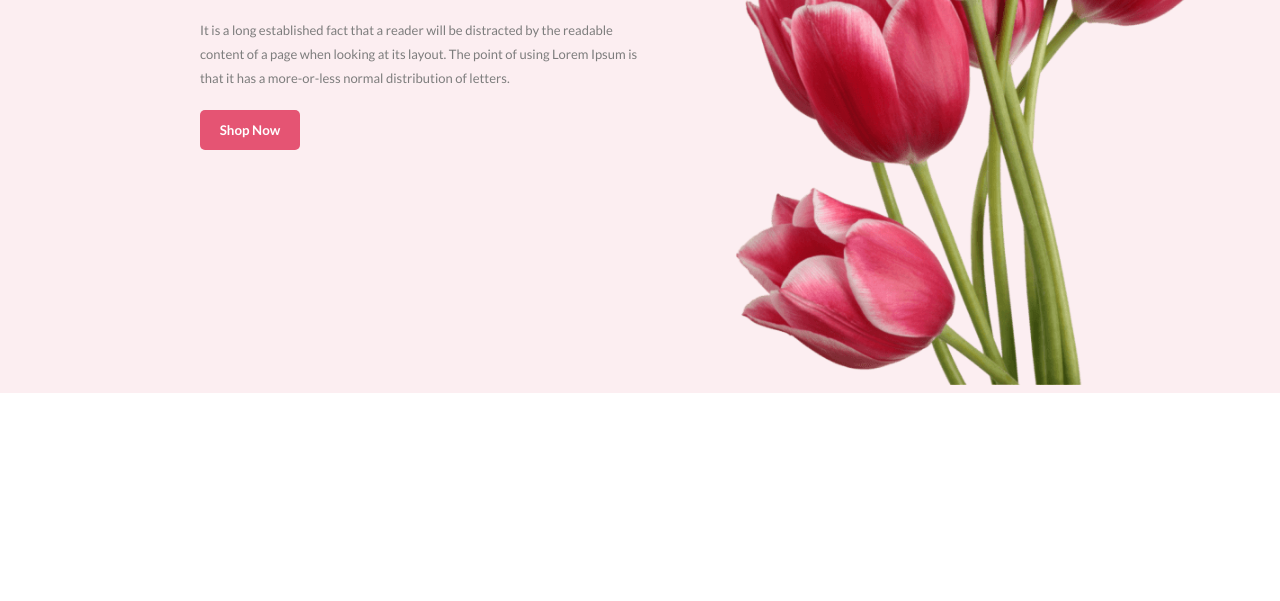
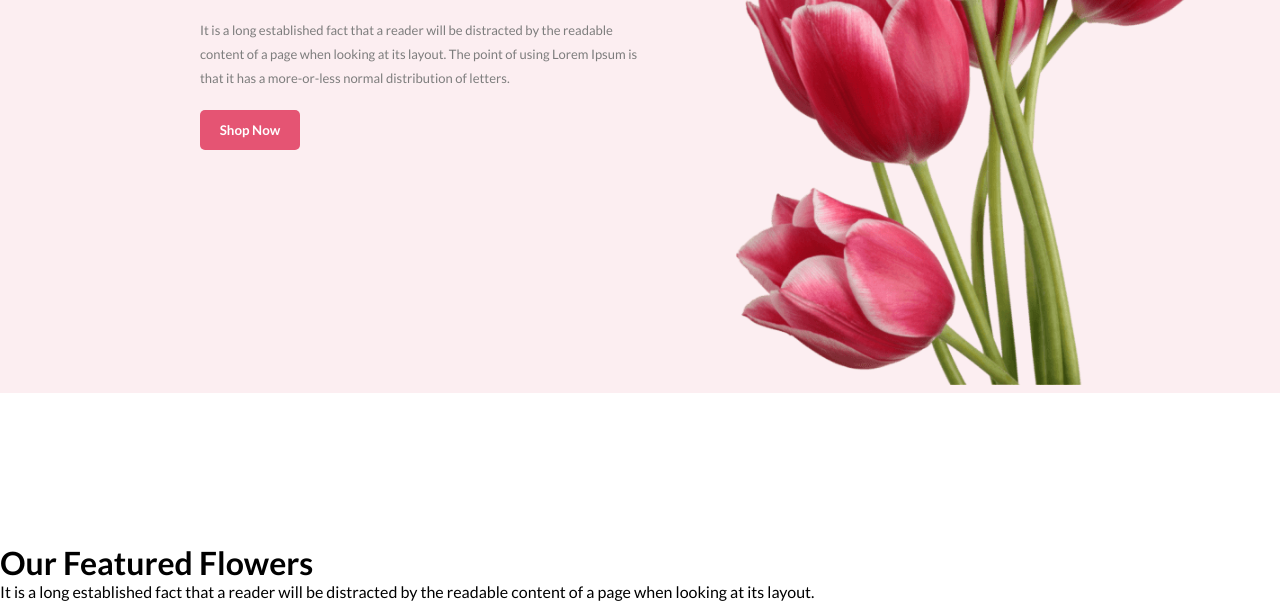
Before and after one commit to nasimrifat101/flower-shop-asignment, a plain HTML site: page index.html in a window 1280 px wide. Shown: the part 407-1008 px from the top of the page. Before the commit the page ends 950 px from the top, so only its background shows below. Drawn offline with Linux system fonts and the light colour scheme.

Commit message:
featured

```diff
--- a/index.html
+++ b/index.html
@@ -26,6 +26,16 @@
     </header>
 
     <main>
+        <!-- featured -->
+        <div class="featured">
+            <div class="info-sec">
+              <h1>Our Featured Flowers</h1>
+              <p>It is a long established fact that a reader will be distracted by the readable content of a page when looking at its layout.</p>
+            </div>
+            <div class="info-pic">
+
+            </div>
+        </div>
 
     </main>
 
--- a/style.css
+++ b/style.css
@@ -55,3 +55,4 @@
     margin-left: -550px;
 
 }
+/* featured */
```
